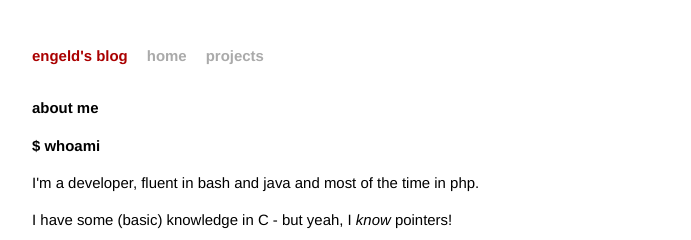
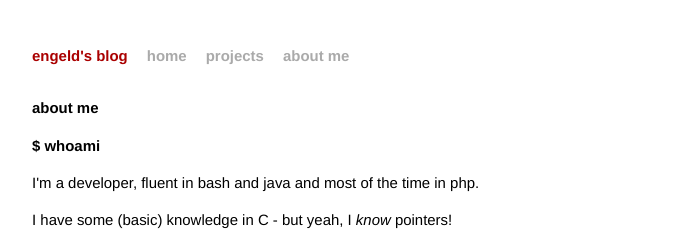
Before and after one commit to engeld/engeld.github.com, a Jekyll site: the page built from about/index.html, in a window 1280 px wide. Shown: the top 240 px of the page, without its empty margins (294-985 px from the left). Built offline with Jekyll 4.4.1, drawn with Linux system fonts in a browser that asks for light colours; Markdown is read by kramdown in place of the engine named in the settings.

Commit message:
add about-me section

```diff
--- a/_layouts/default.html
+++ b/_layouts/default.html
@@ -20,6 +20,7 @@
             <h1 class="title"><a href="/">{{ site.name }}</a></h1>
             <a class="extra" href="/">home</a>
             <a class="extra" href="/projects">projects</a>
+            <a class="extra" href="/about">about me</a>
           </div>
 
           {{ content }}
```
